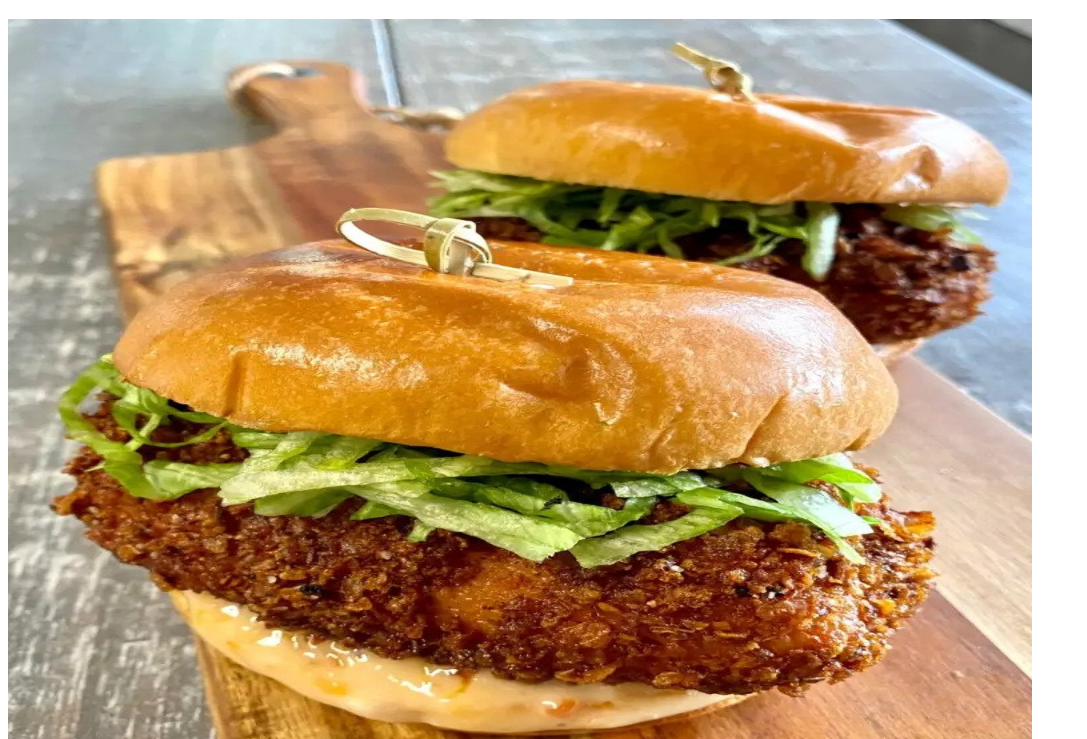
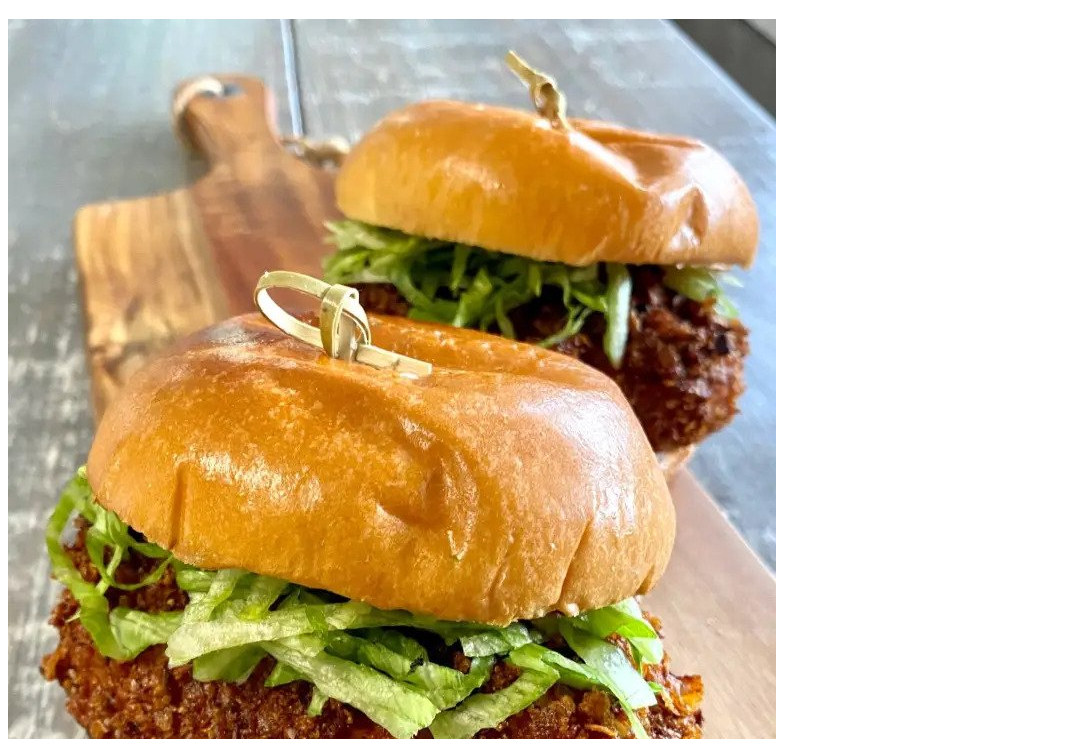
Before and after one commit to theonecole/odin-recipes, a plain HTML site: page recipes/chicken.html in a window 1280 px wide. Shown: the part 61-800 px from the top of the page, without its empty margins (0-1087 px from the left). Drawn offline with Linux system fonts and the light colour scheme.

Commit message:
Change pixel width height images

```diff
--- a/recipes/chicken.html
+++ b/recipes/chicken.html
@@ -7,7 +7,7 @@
 
     <body>
         <h1>Chicken Burgers</h1>
-        <img src="./images/chicken.jpg" alt="Cornflake Chicken Burger" height="768" width="1024">
+        <img src="./images/chicken.jpg" alt="Cornflake Chicken Burger" height="1024" width="768">
         <p>These are Chicken Burgers that use cornflakes as breading. Lighter and yummy!</p>
         <h2>Ingredients</h2>
         <ul>
```
Also changed, not shown: recipes/pizza.html (+1 -1 lines).
